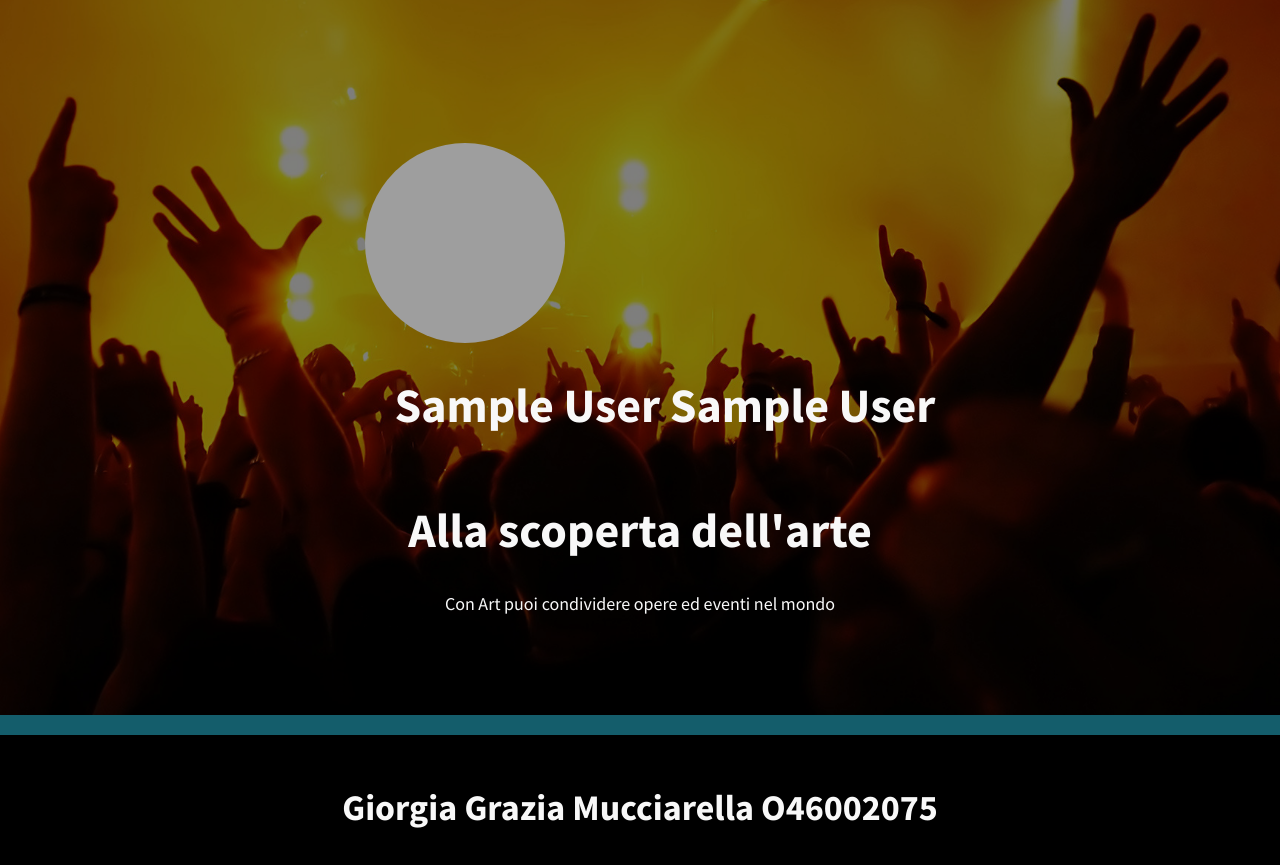
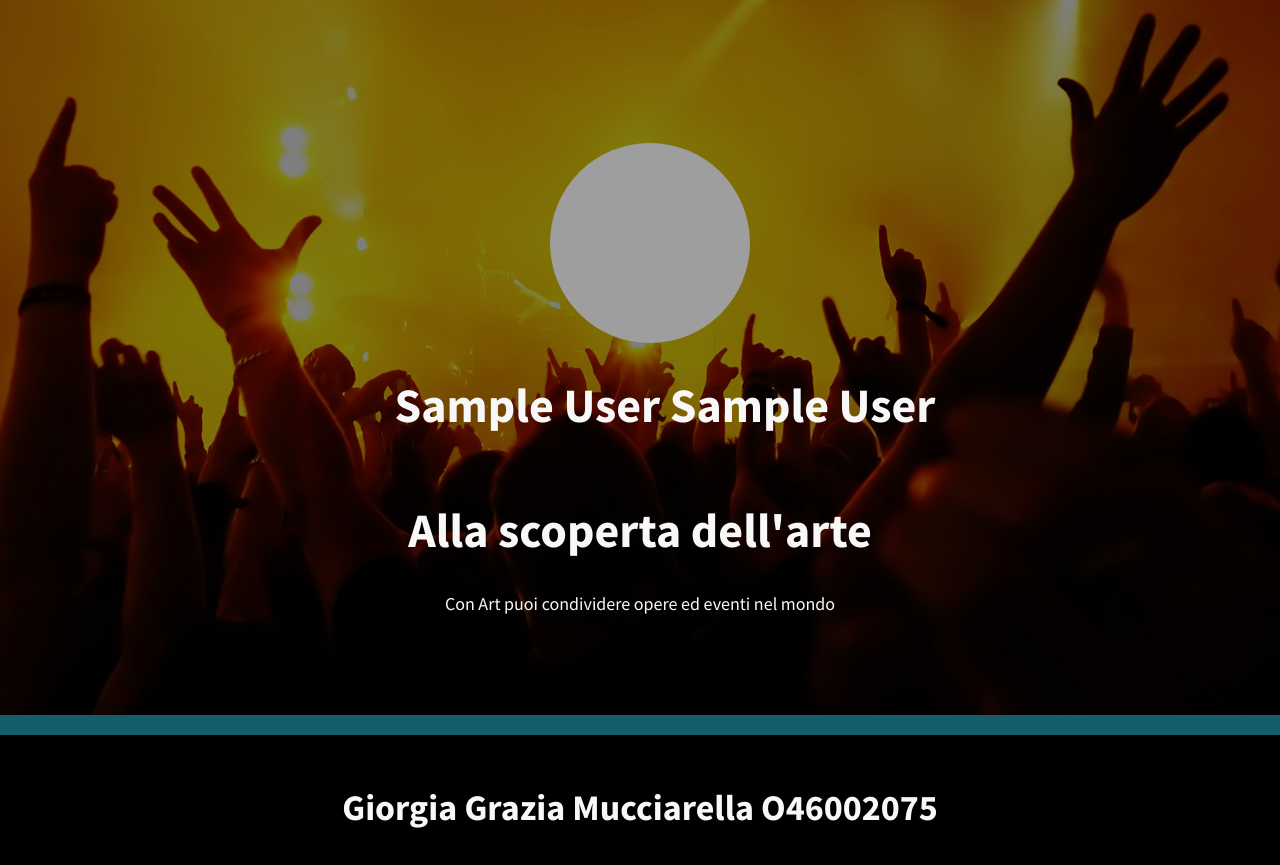
Before and after one commit to GiorgiaGM/hw1, a PHP site: page /home.php in a window 1280 px wide. Shown: the part 85-950 px from the top of the page. Run offline with PHP 8.4, Linux system fonts and the light colour scheme; the visitor is signed in with stand-in values (Sample User, id 1); data that the repository does not hold is empty; grey boxes are pictures that could not be loaded.

Commit message:
Update home.css

```diff
--- a/home.css
+++ b/home.css
@@ -216,7 +216,9 @@ body{
     box-shadow: none;
     position: absolute;
   }
-
+  div.avatar{
+  margin:auto;
+}
   .artistaInfo, .canzoneInfo{
     display: none;
   }
```
